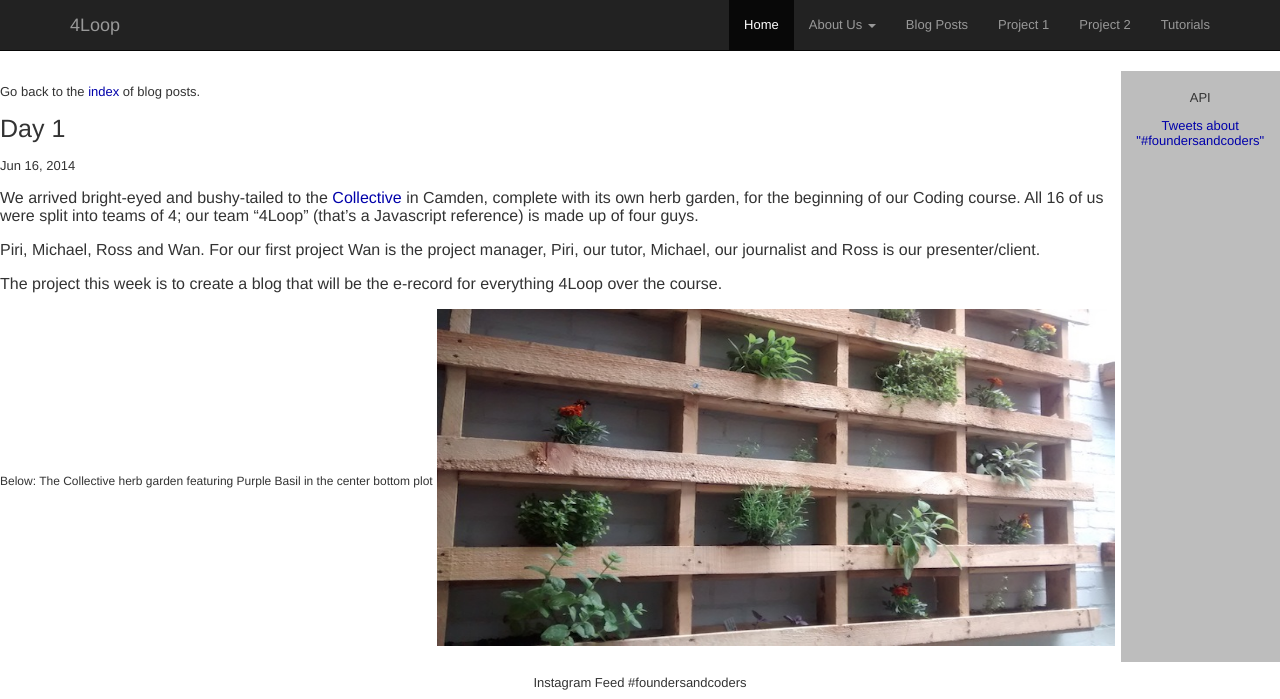
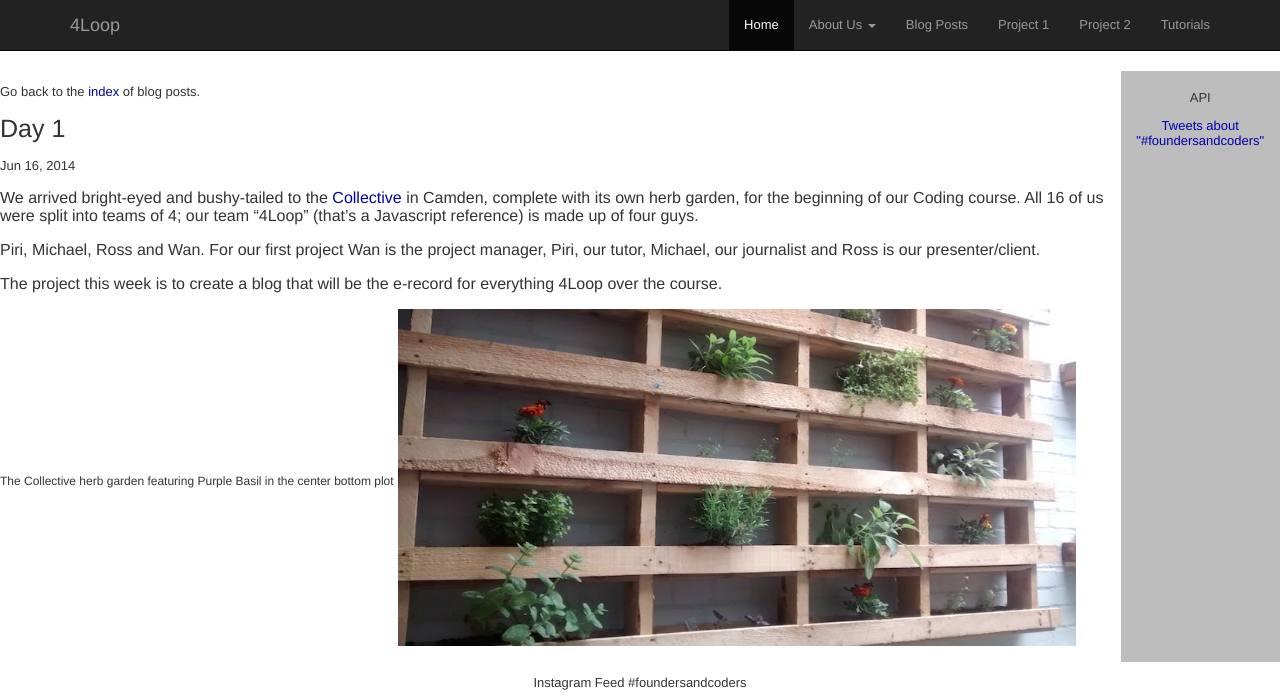
Before and after one commit to wsfan/4loop, a Jekyll site: the page built from _posts/2014-06-17-post1.markdown, in a window 1280 px wide, cut to the strip 0-699 px from the top of the page. Built offline with Jekyll 4.4.1, drawn with Linux system fonts in a browser that asks for light colours; comment, search, counter and statistics services are not loaded.

Commit message:
Update 2014-06-17-post1.markdown

```diff
--- a/_posts/2014-06-17-post1.markdown
+++ b/_posts/2014-06-17-post1.markdown
@@ -11,5 +11,5 @@ Piri, Michael, Ross and Wan. For our first project Wan is the project manager, P
 
 The project this week is to create a blog that will be the e-record for everything 4Loop over the course.
 
-<sub>Below: The Collective herb garden featuring Purple Basil in the center bottom plot</sub>
+<sub>The Collective herb garden featuring Purple Basil in the center bottom plot</sub>
 <img class="garden" src = "https://raw.githubusercontent.com/wsfan/4loop/gh-pages/images/day1garden.jpg" width="678" height="337" />
```
